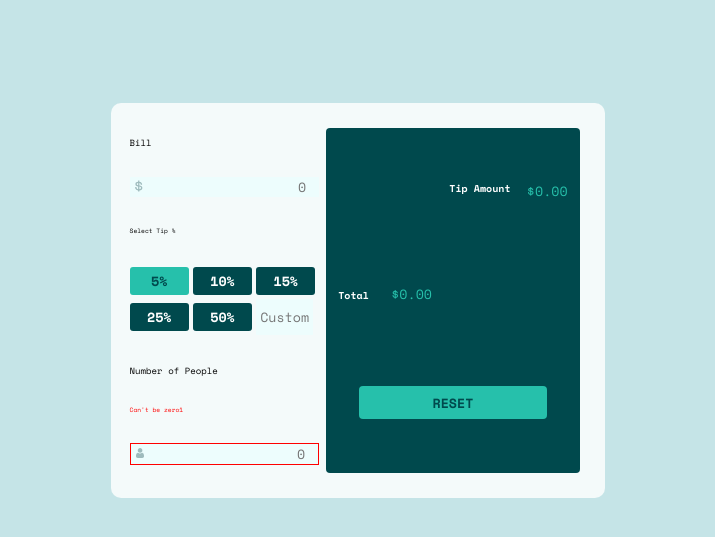
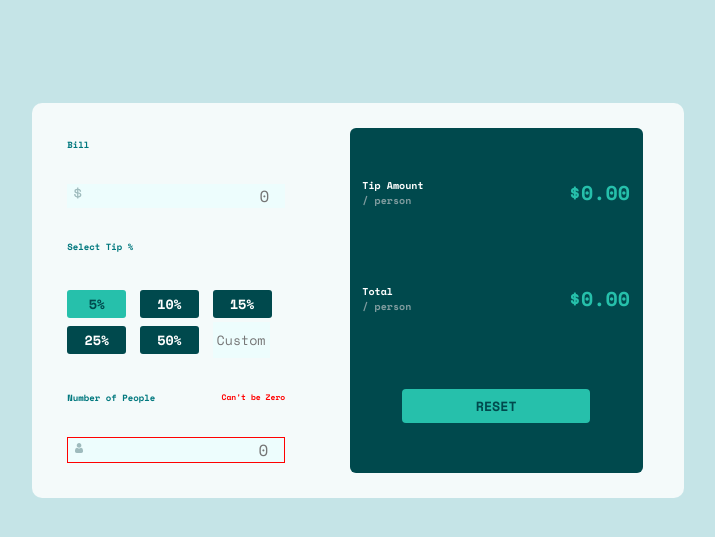
Before and after one commit to rameez012001/tip-calculator, a plain HTML site: page index.html in a window 1280 px wide. Both pictures are taken after a click on the button "5%". Shown: the part 179-716 px from the top of the page, without its empty margins (282-997 px from the left). Drawn offline with nearby package versions, Linux system fonts and the light colour scheme.

Commit message:
desktop completed

```diff
--- a/app.js
+++ b/app.js
@@ -1,16 +1,16 @@
 function Percent(x){
     let bll = document.getElementById('TBllamnt');
     let Prsn = document.getElementById('PeNr');
-    let amt = x*100/bll.value;
+    let amt = (x/100)*bll.value;
     let amt1 = amt/Prsn.value;
-    let amt2 = (parseInt(bll.value)+parseInt(amt))/Prsn.value;
-    document.getElementById('TpAt').value=amt1;
-    document.getElementById('BlAt').value=amt2;
+    let amt2 = (parseInt(bll.value)+parseFloat(amt))/Prsn.value;
+    document.getElementById('TpAt').innerHTML="$"+amt1.toFixed(2);
+    document.getElementById('BlAt').innerHTML="$"+amt2.toFixed(2);
     if(Prsn.value==""||Prsn.value==null){
         Prsn.style.border="1px solid red";
-        document.getElementById('TpAt').value="";
-        document.getElementById('BlAt').value="";
-        document.getElementById('ErrMsg').style.display='block';
+        document.getElementById('TpAt').innerHTML="$0.00";
+        document.getElementById('BlAt').innerHTML="$0.00";
+        document.getElementById('ErrMsg').style.display='inline';
     }else{
         Prsn.style.border="none";
         document.getElementById('ErrMsg').style.display='none';
@@ -18,5 +18,9 @@ function Percent(x){
 }
 function Reset(){
     const Inputs = document.querySelectorAll(".Inpts");
-    Inputs.forEach((x)=>{x.value=""})
+    Inputs.forEach((x)=>{x.value=""});
+    const Amnts = document.querySelectorAll(".Amnts1");
+    Amnts.forEach((y)=>{y.innerHTML="$0.00"});
+    document.getElementById('PeNr').style.border="none";
+    document.getElementById('ErrMsg').style.display='none';
 }
--- a/index.css
+++ b/index.css
@@ -25,9 +25,12 @@ main{
 display: flex;
 justify-content: space-around;
 background-color: hsl(189, 41%, 97%);
-padding: 3em;
+padding: 3em 1em;
 border-radius: 10px;
 align-self: center;
+width: 100%;
+max-width: 50%;
+min-width: 110ch;
 }
 .BllSd{
     display: flex;
@@ -36,11 +39,14 @@ align-self: center;
 }
 .BllSd label{
     font-size: .9rem;
+    color: hsl(183, 98%, 25%);
+    font-weight: 550;
 }
 #TBllamnt{
     background: hsl(180, 81%, 96%) url('./images/icon-dollar.svg')no-repeat .4em .2em;
     background-size:.8rem ;
     padding-right:1em;
+    font-size: 1.6rem;
 }
 #TBllamnt:focus,#Cstm:focus{
     border: 1px solid hsl(172, 67%, 45%);
@@ -85,10 +91,23 @@ input[type=number] {
 #Cstm::placeholder{
     text-align: center;
 }
+.Dmmy{
+    display: flex;
+    justify-content: space-between;
+}
+#ErrMsg{
+    font-size: .8rem;
+    color: red;
+    display: none;
+    float: right;
+    font-weight: 550;
+
+}
 #PeNr{
     background: hsl(180, 81%, 96%) url('./images/icon-person.svg')no-repeat .4em .3em ;
     background-size: .8rem;
     padding-right:1em;
+    font-size: 1.6rem;
 }
 #PeNr:focus{
     border: 1px solid hsl(172, 67%, 45%);
@@ -98,28 +117,31 @@ input[type=number] {
 
 .RsltSd{
     background-color:hsl(183, 100%, 15%);
-    border-radius: 4px;
+    border-radius: 6px;
     margin: 1em;
     display: flex;
     flex-direction: column;
     justify-content: space-around;
-    width: 60ch;
+    width: 70ch;
     height:40vh;
     padding: 2em;
 }
-.RsltSd label{
+#Rltdiv1{
+    display: flex;
+    justify-content: space-between;
+}
+#Rltdiv2{
+    display: flex;
+    justify-content: space-between;
+}
+#Rltdiv1 h4,#Rltdiv2 h4{
     color: hsl(0, 0%, 100%);
     font-size: 1rem;
+}
+#Rltdiv1 p,#Rltdiv2 p{
+    color: hsl(172, 67%, 45%);
+    font-size: 2rem;
     font-weight: 550;
-}
-#Rlbl1{
-    display: flex;
-    justify-content: end;
-}
-.RsltSd input,.RsltSd input::placeholder{
-    background: transparent;
-    color: hsl(172, 67%, 45%);
-    width: 7ch;
 }
 #Rst{
     color:hsl(183, 100%, 15%) ;
--- a/index.html
+++ b/index.html
@@ -7,6 +7,7 @@
     <title>Frontend Mentor | Tip calculator app</title>
     <link rel="icon" type="image/png" sizes="32x32" href="./images/favicon-32x32.png">
     <link rel="stylesheet" href="index.css">
+    <link rel="stylesheet" href="index1.css" media="only screen and (max-width:37.5em)">
     <script src="app.js"></script>
 </head>
 <body>
@@ -20,9 +21,9 @@
         <!-- main -->
         <main role="combobox">
             <div class="BllSd">
-                <label for="Total_Bill_Amount" style="display: block;">Bill</label>
+                <label for="Total_Bill_Amount">Bill</label>
                 <input class="Inpts" type="number" name="Total_Bill_Amount" id="TBllamnt" placeholder="0">
-                <p>Select Tip %</p>
+                <label>Select Tip %</label>
 
                 <div class="gridBtns">
                 <button class="btns btns1" onclick="Percent(5)">5%</button>
@@ -33,18 +34,29 @@
                 <input class="Inpts" type="number" name="Custom" oninput="Percent(value)" id="Cstm" placeholder="Custom">
                 </div>
 
-                <label for="People" style="display: block;">Number of People</label><span style="color: red;display: none;" id="ErrMsg">Can't be zero1</span>
+                <div class="Dmmy">
+                <label for="People" style="display: block;">Number of People</label><p id="ErrMsg">Can't be Zero</p></div>
                 <input class="Inpts" type="number" name="People" oninput="Person()" id="PeNr" placeholder="0">
             </div>
 
 
             <div class="RsltSd">
-                <label for="Tip_Amount" id="Rlbl1">Tip Amount
+                <!-- <label for="Tip_Amount" id="Rlbl1">Tip Amount
                 <input class="Inpts" type="number" name="Tip_Amount" id="TpAt" placeholder="$0.00" disabled>
-                </label>
-                <label for="Bill_Amount" id="Rlbl2">Total
+                </label> -->
+                <div id="Rltdiv1">
+                    <h4><pre><b>Tip Amount</b><span style="color:hsl(184, 14%, 56%) ;">
+/ person</span></pre></h4>
+                    <p class="Amnts1" id="TpAt">$0.00</p>
+                </div>
+                <!-- <label for="Bill_Amount" id="Rlbl2">Total
                 <input class="Inpts" type="number" name="Bill_Amount" id="BlAt" placeholder="$0.00" disabled><br>
-                </label>
+                </label> -->
+                <div id="Rltdiv2">
+                    <h4><pre><b>Total</b><span style="color: hsl(184, 14%, 56%);">
+/ person</span></pre></h4>
+                    <p class="Amnts1" id="BlAt">$0.00</p>
+                </div>
                 <button class="btns" id="Rst" onclick="Reset()">RESET</button>
             </div>
         </main>
```
Also changed, not shown: index1.css (added).
